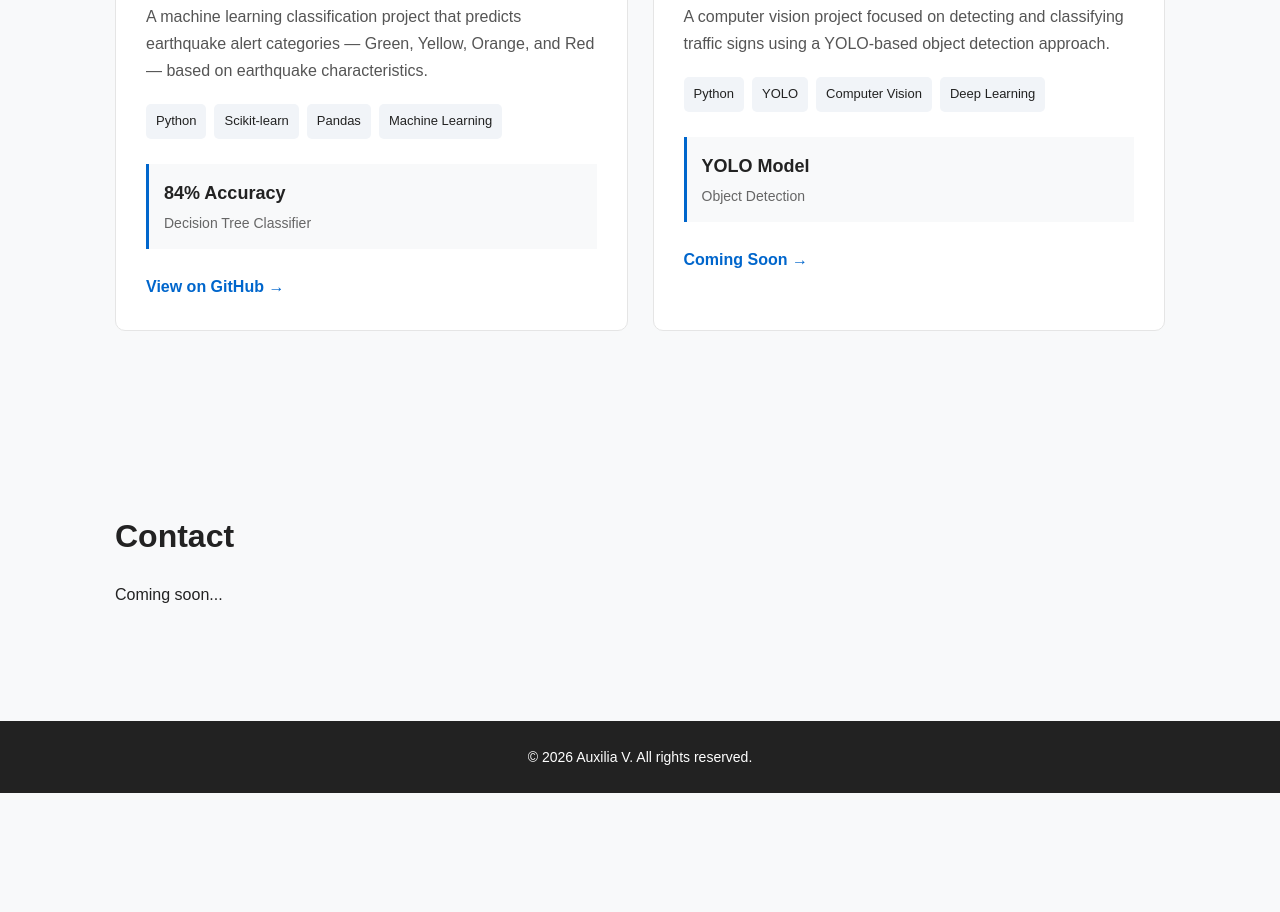
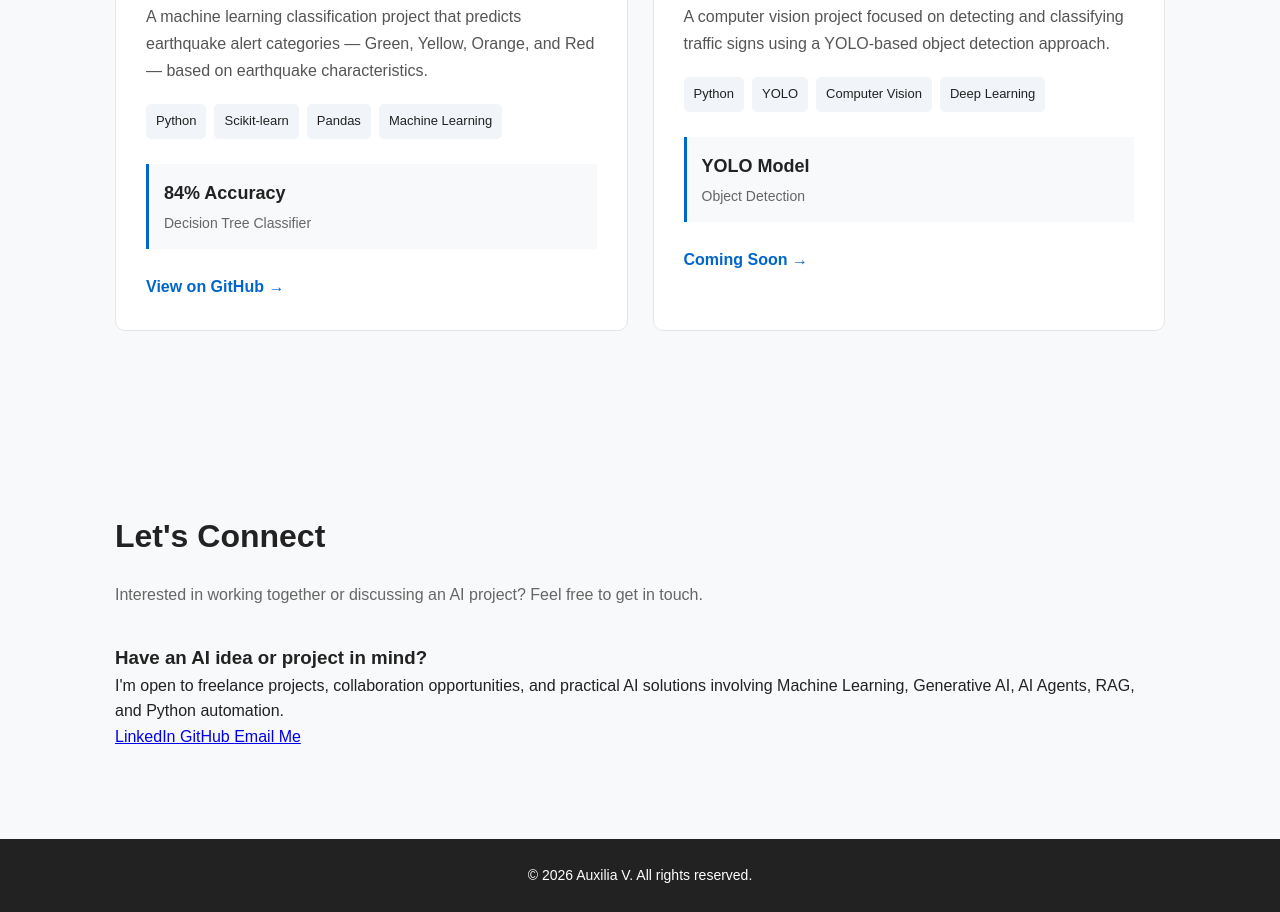
Before and after one commit to AuxiliaV/AuxiliaV.github.io, a plain HTML site: page index.html in a window 1280 px wide. Shown: the part 3660-4572 px from the top of the page. Before the commit the page ends 4453 px from the top, so only its background shows below. Drawn offline with Linux system fonts and the light colour scheme.

Commit message:
index.html
Contact Update-1

```diff
--- a/index.html
+++ b/index.html
@@ -340,8 +340,42 @@
 
     <!-- Contact -->
     <section id="contact">
-      <h2>Contact</h2>
-      <p>Coming soon...</p>
+      <h2>Let's Connect</h2>
+
+      <p class="section-intro">
+        Interested in working together or discussing an AI project? Feel free to get in touch.
+      </p>
+
+      <div class="contact-content">
+
+        <div class="contact-text">
+
+          <h3>Have an AI idea or project in mind?</h3>
+
+          <p>
+            I'm open to freelance projects, collaboration opportunities, and practical AI solutions involving Machine Learning, Generative AI, AI Agents, RAG, and Python automation.
+          </p>
+
+        </div>
+
+        <div class="contact-links">
+
+          <a href="https://linkedin.com/in/auxilia-v-au2008au" target="_blank">
+            LinkedIn
+          </a>
+
+          <a href="https://github.com/AuxiliaV" target="_blank">
+            GitHub
+          </a>
+
+          <a href="mailto:auxilia.2094@gmail.com">
+            Email Me
+          </a>
+
+        </div>
+
+      </div>
+
     </section>
 
     <!-- Footer -->
```
